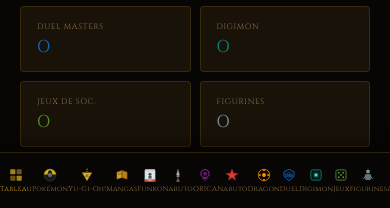
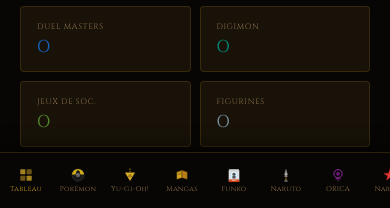
Before and after one commit to sebastientoffoli96-cloud/Collections, a plain HTML site: page index.html in a window 390 px wide. Shown: the part 636-844 px from the top of the page. Drawn offline with nearby package versions, Linux system fonts and the light colour scheme.

Commit message:
Add files via upload

```diff
--- a/index.html
+++ b/index.html
@@ -3890,8 +3890,8 @@
             React.createElement("img", { src: __MANDALA_HERO, alt:"Cabinet Égyptien - Veille" }),
             React.createElement("div", { className:"idle-hint" }, "Toucher pour revenir")),
         React.createElement("div", { style: { position: "fixed", bottom: 5, right: 10, fontSize: 8, color: C.sandM, opacity: .35, fontFamily: "'Cinzel',serif", letterSpacing: "0.06em", pointerEvents: "none" } }, "Entr\u00e9e Enregistrer \u00B7 Espace / Rechercher \u00B7 B S\u00E9lection \u00B7 Esc Fermer"),
-        isMobile && React.createElement("nav", { style: { position:"fixed", bottom:0, left:0, right:0, height:56, background:C.bg, borderTop:"1px solid "+C.border, display:"flex", alignItems:"center", zIndex:200, boxShadow:"0 -4px 20px rgba(0,0,0,0.6)" } },
-            React.createElement("button", { onClick:function(){ setTab("dashboard"); }, style:{ flex:1, height:"100%", background:"transparent", border:"none", cursor:"pointer", display:"flex", flexDirection:"column", alignItems:"center", justifyContent:"center", gap:2, color: tab==="dashboard"?C.gold:C.sandM } },
+        isMobile && React.createElement("nav", { style: { position:"fixed", bottom:0, left:0, right:0, height:56, background:C.bg, borderTop:"1px solid "+C.border, display:"flex", alignItems:"center", zIndex:200, boxShadow:"0 -4px 20px rgba(0,0,0,0.6)", overflowX:"auto", WebkitOverflowScrolling:"touch" } },
+            React.createElement("button", { onClick:function(){ setTab("dashboard"); }, style:{ flex:"0 0 52px", width:52, height:"100%", background:"transparent", border:"none", cursor:"pointer", display:"flex", flexDirection:"column", alignItems:"center", justifyContent:"center", gap:2, color: tab==="dashboard"?C.gold:C.sandM } },
                 React.createElement(ICONS.dashboard, null),
                 React.createElement("span", { style:{fontSize:7,fontFamily:"'Cinzel',serif",letterSpacing:"0.06em"} }, "Tableau")
             ),
@@ -3899,7 +3899,7 @@
                 var isA=c.id===tab;
                 var Ic=ICONS[c.id];
                 var cnt=(db&&db[c.id]&&db[c.id].length)||0;
-                return React.createElement("button", { key:c.id, onClick:function(){ setTab(c.id); }, style:{ flex:1, height:"100%", background:"transparent", border:"none", cursor:"pointer", display:"flex", flexDirection:"column", alignItems:"center", justifyContent:"center", gap:2, color:isA?c.color:C.sandM, position:"relative" } },
+                return React.createElement("button", { key:c.id, onClick:function(){ setTab(c.id); }, style:{ flex:"0 0 52px", width:52, height:"100%", background:"transparent", border:"none", cursor:"pointer", display:"flex", flexDirection:"column", alignItems:"center", justifyContent:"center", gap:2, color:isA?c.color:C.sandM, position:"relative" } },
                     cnt>0 && React.createElement("span", { style:{ position:"absolute", top:6, right:"calc(50% - 14px)", fontSize:7, background:isA?c.color:"rgba(255,255,255,0.15)", color: isA?"#000":C.sandM, borderRadius:8, padding:"0 3px", minWidth:12, textAlign:"center" } }, cnt),
                     React.createElement(Ic, null),
                     React.createElement("span", { style:{fontSize:7,fontFamily:"'Cinzel',serif",letterSpacing:"0.04em",whiteSpace:"nowrap"} }, c.name.split(" ")[0])
```
